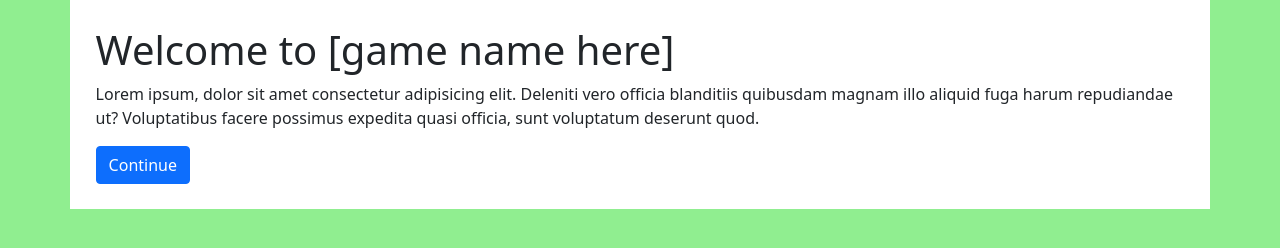
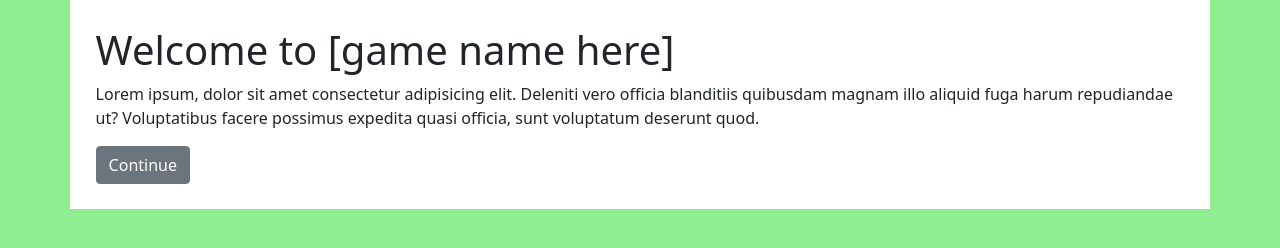
Before and after one commit to mlagerq/gametrain-prototype, a plain HTML site: page index.html in a window 1280 px wide. Drawn offline with nearby package versions, Linux system fonts and the light colour scheme.

Commit message:
button change

```diff
--- a/index.html
+++ b/index.html
@@ -12,7 +12,7 @@
     <div class="container" id="maindiv">
         <h1 id="header1">Welcome to [game name here]</h1>
         <p id="maintext">Lorem ipsum, dolor sit amet consectetur adipisicing elit. Deleniti vero officia blanditiis quibusdam magnam illo aliquid fuga harum repudiandae ut? Voluptatibus facere possimus expedita quasi officia, sunt voluptatum deserunt quod.</p>
-        <button type="button" class="btn btn-primary" onclick="nextStage()">Continue</button>
+        <button type="button" class="btn btn-secondary" onclick="nextStage()">Continue</button>
     </div>
 </body>
 <script src="app.js"></script>
```
